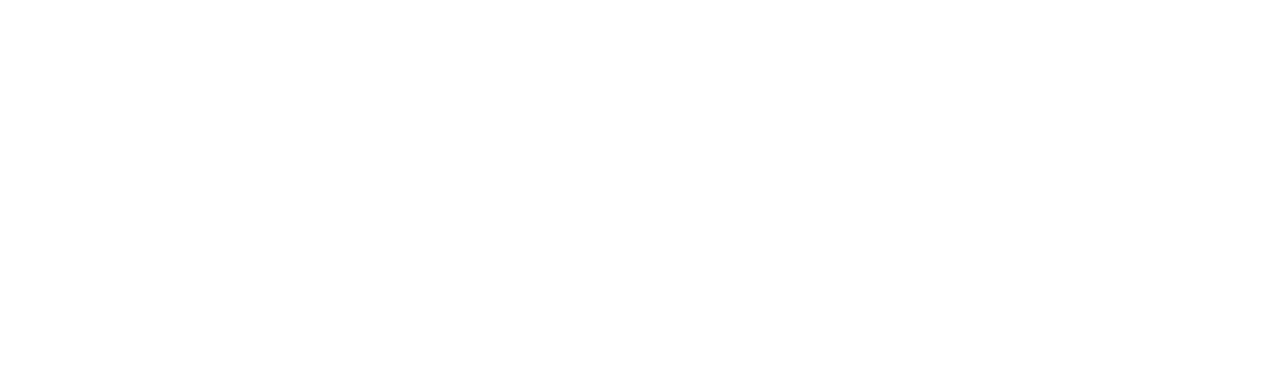
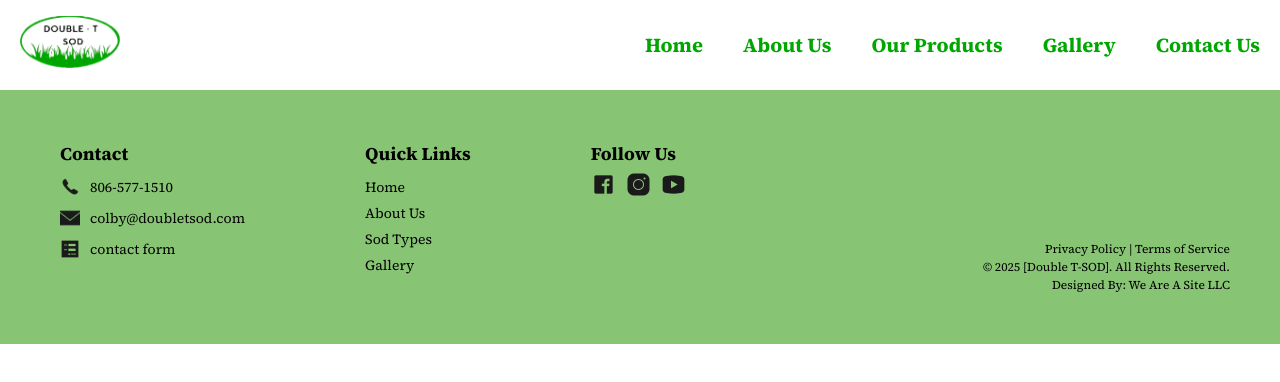
Before and after one commit to Alwin1/DoubleT-SOD, a React (Vite) app in the folder doublet-sod/: page /products/bermuda in a window 1280 px wide. Before the commit this address had no page. Shown: the top 382 px of the page. Built offline with nearby package versions, Linux system fonts and the light colour scheme.

Commit message:
updated footer

```diff
--- a/doublet-sod/src/App.jsx
+++ b/doublet-sod/src/App.jsx
@@ -5,6 +5,7 @@
 import Home from './home/Home';
 import About from './about/About';
 import ProductsHome from './products/ProductsHome';
+import Bermuda from './products/bermuda/Bermuda';
 
 createRoot(document.getElementById('root')).render(
   <StrictMode>
@@ -13,6 +14,7 @@
         <Route path="/" element={<Home />} />
         <Route path="/about" element={<About />} />
         <Route path='/products' element={<ProductsHome />} />
+        <Route path='/products/bermuda' element={<Bermuda />} />
       </Routes>
     </Router>
   </StrictMode>
--- a/doublet-sod/src/overlays/Footer.jsx
+++ b/doublet-sod/src/overlays/Footer.jsx
@@ -73,7 +73,7 @@
           target="_blank"
           rel="noopener noreferrer"
         >
-          <p>Designed By: We Are A Site</p>
+          <p>Designed By: We Are A Site LLC</p>
         </a>
       </div>
     </footer>
--- /dev/null
+++ b/doublet-sod/src/products/bermuda/Bermuda.css
@@ -0,0 +1,5 @@
+.bermudaContainer {
+    margin: 0;
+    padding: 0;
+    width: 100%;
+}
--- /dev/null
+++ b/doublet-sod/src/products/bermuda/Bermuda.jsx
@@ -0,0 +1,17 @@
+import './Bermuda.css';
+import Header from '../../overlays/Header';
+import Footer from '../../overlays/Footer'
+
+function Bermuda() {
+
+  return (
+    <>
+      <div className='bermudaContainer'>
+        <Header />
+        <Footer />
+      </div>
+    </>
+  )
+}
+
+export default Bermuda
```
